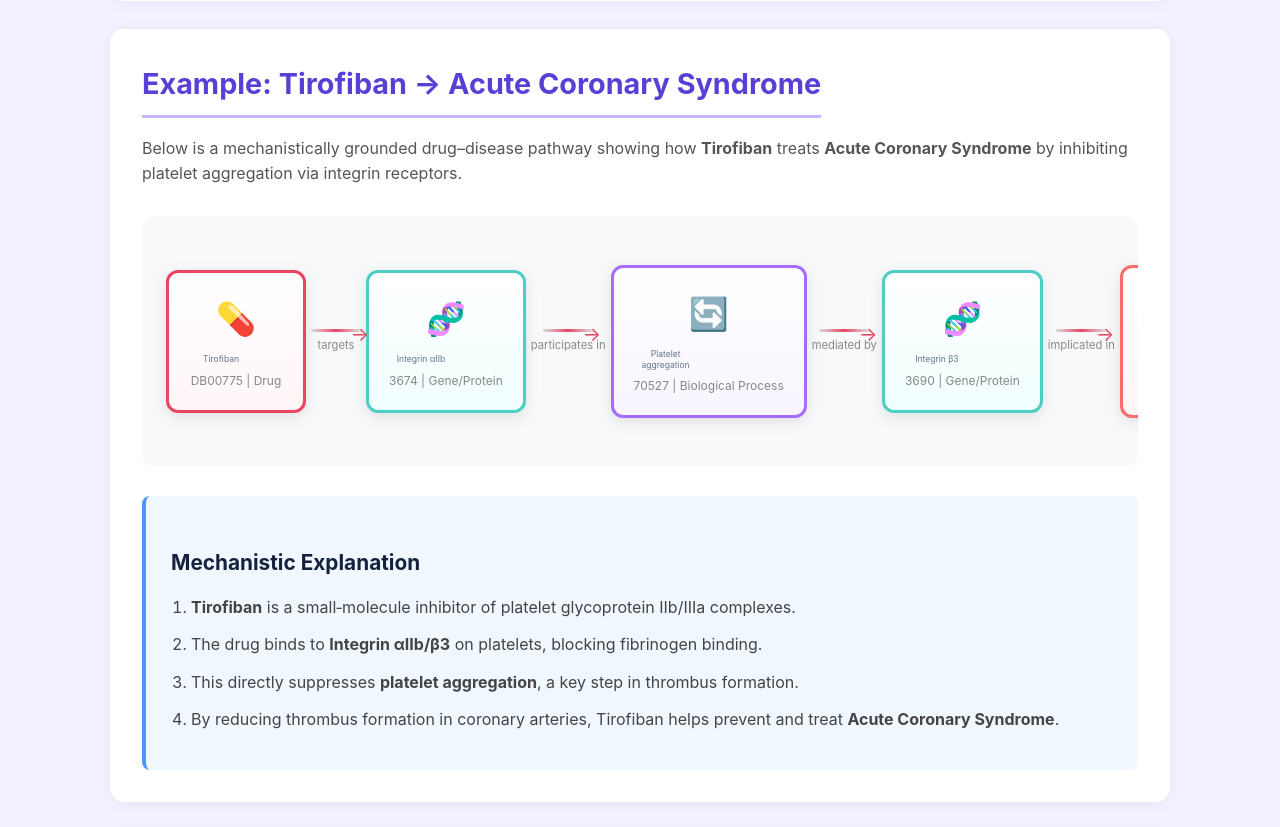
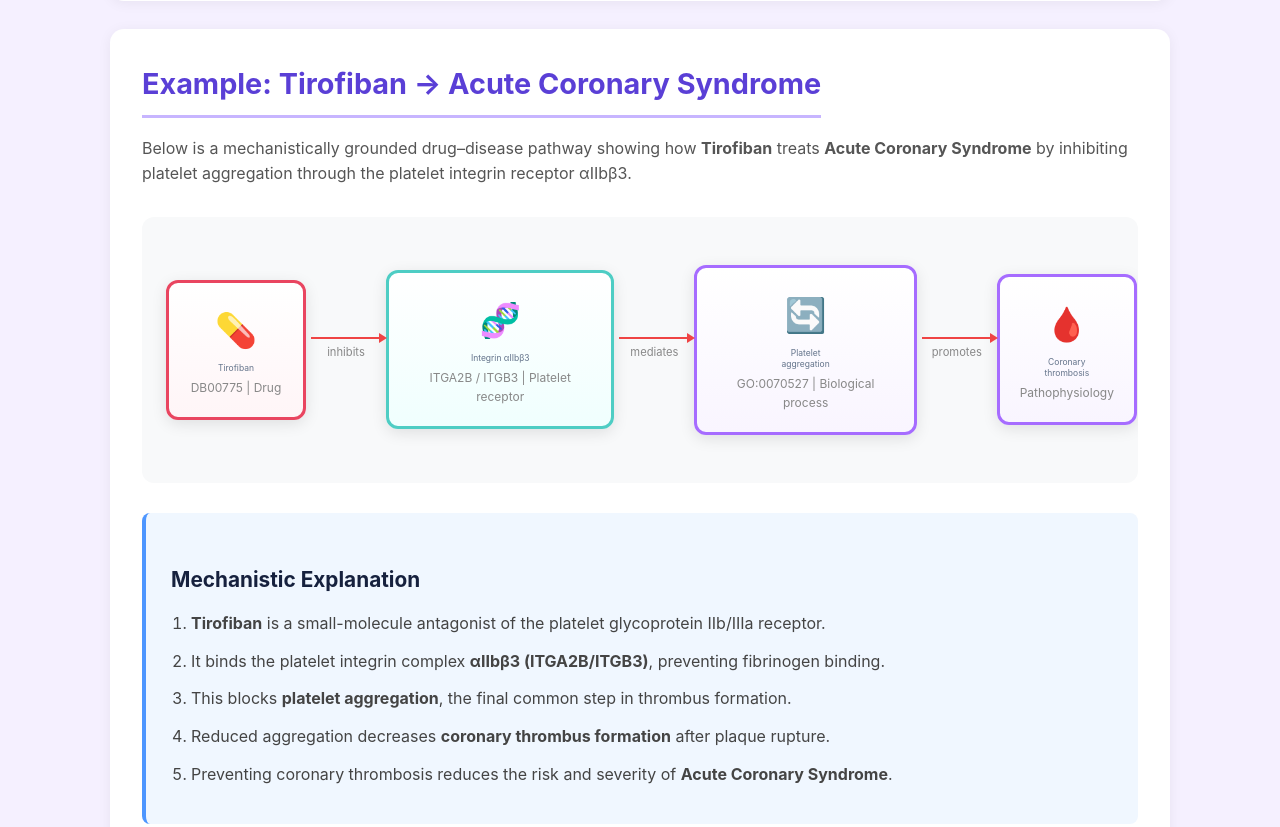
Before and after one commit to maxxyhc/PrimeKG-Pathfinding-Algorithm-Benchmark-Laboratory, a plain HTML site: page index.html in a window 1280 px wide. Shown: the part 1043-1870 px from the top of the page. Drawn offline with Linux system fonts and the light colour scheme.

Commit message:
fixed example pathway and explanation/visual improvements

```diff
--- a/index.html
+++ b/index.html
@@ -73,12 +73,13 @@
   <p>
     Below is a mechanistically grounded drug–disease pathway showing how
     <strong>Tirofiban</strong> treats <strong>Acute Coronary Syndrome</strong>
-        by inhibiting platelet aggregation via integrin receptors.
+    by inhibiting platelet aggregation through the platelet integrin receptor αIIbβ3.
   </p>
 
   <div class="pathway-container">
     <div class="pathway-visualization">
-          <!-- Node 1: Tirofiban -->
+
+      <!-- Node 1 -->
       <div class="pathway-node drug">
         <div class="node-icon">💊</div>
         <div class="node-name">Tirofiban</div>
@@ -87,62 +88,63 @@
 
       <div class="pathway-edge">
         <div class="edge-line"></div>
-            <div class="edge-label">targets</div>
+        <div class="edge-label">inhibits</div>
       </div>
 
-          <!-- Node 2: Integrin alpha-IIb -->
+      <!-- Node 2 -->
       <div class="pathway-node gene">
         <div class="node-icon">🧬</div>
-            <div class="node-name">Integrin αIIb</div>
-            <div class="node-meta">3674 | Gene/Protein</div>
+        <div class="node-name">Integrin αIIbβ3</div>
+        <div class="node-meta">ITGA2B / ITGB3 | Platelet receptor</div>
       </div>
 
       <div class="pathway-edge">
         <div class="edge-line"></div>
-            <div class="edge-label">participates in</div>
+        <div class="edge-label">mediates</div>
       </div>
 
-          <!-- Node 3: Platelet aggregation -->
+      <!-- Node 3 -->
       <div class="pathway-node pathway">
         <div class="node-icon">🔄</div>
         <div class="node-name">Platelet aggregation</div>
-            <div class="node-meta">70527 | Biological Process</div>
+        <div class="node-meta">GO:0070527 | Biological process</div>
       </div>
 
       <div class="pathway-edge">
         <div class="edge-line"></div>
-            <div class="edge-label">mediated by</div>
+        <div class="edge-label">promotes</div>
       </div>
 
-          <!-- Node 4: Integrin beta-3 -->
-          <div class="pathway-node gene">
-            <div class="node-icon">🧬</div>
-            <div class="node-name">Integrin β3</div>
-            <div class="node-meta">3690 | Gene/Protein</div>
+      <!-- Node 4 -->
+      <div class="pathway-node pathway">
+        <div class="node-icon">🩸</div>
+        <div class="node-name">Coronary thrombosis</div>
+        <div class="node-meta">Pathophysiology</div>
       </div>
 
       <div class="pathway-edge">
         <div class="edge-line"></div>
-            <div class="edge-label">implicated in</div>
+        <div class="edge-label">causes</div>
       </div>
 
-          <!-- Node 5: Acute Coronary Syndrome -->
+      <!-- Node 5 -->
       <div class="pathway-node disease">
         <div class="node-icon">🏥</div>
         <div class="node-name">Acute Coronary Syndrome</div>
         <div class="node-meta">D054058 | Disease</div>
       </div>
+
     </div>
   </div>
 
   <div class="pathway-explanation">
     <h3>Mechanistic Explanation</h3>
     <ol>
-          <li><strong>Tirofiban</strong> is a small‑molecule inhibitor of platelet glycoprotein IIb/IIIa complexes.</li>
-          <li>The drug binds to <strong>Integrin αIIb/β3</strong> on platelets, blocking fibrinogen binding.</li>
-          <li>This directly suppresses <strong>platelet aggregation</strong>, a key step in thrombus formation.</li>
-          <li>By reducing thrombus formation in coronary arteries, Tirofiban helps prevent and treat
-              <strong>Acute Coronary Syndrome</strong>.</li>
+      <li><strong>Tirofiban</strong> is a small-molecule antagonist of the platelet glycoprotein IIb/IIIa receptor.</li>
+      <li>It binds the platelet integrin complex <strong>αIIbβ3 (ITGA2B/ITGB3)</strong>, preventing fibrinogen binding.</li>
+      <li>This blocks <strong>platelet aggregation</strong>, the final common step in thrombus formation.</li>
+      <li>Reduced aggregation decreases <strong>coronary thrombus formation</strong> after plaque rupture.</li>
+      <li>Preventing coronary thrombosis reduces the risk and severity of <strong>Acute Coronary Syndrome</strong>.</li>
     </ol>
   </div>
 </section>
--- a/style.css
+++ b/style.css
@@ -248,6 +248,10 @@ a:hover {
     border-radius: 12px;
     padding: 20px;
     min-width: 140px;
+    display: flex;               /* ADD */
+    flex-direction: column;      /* ADD */
+    align-items: center;         /* ADD */
+    justify-content: center;
     text-align: center;
     box-shadow: 0 4px 15px rgba(0,0,0,0.1);
     border: 3px solid;
@@ -279,15 +283,15 @@ a:hover {
 }
 
 .node-icon {
-    font-size: 2rem;
-    margin-bottom: 10px;
+    font-size: 2.1rem;
+    margin-bottom: 6px;
 }
 
 .node-name {
-    font-weight: 600;
-    font-size: 0.95rem;
+    font-weight: 700;
+    font-size: 1.05rem;
     color: #1a1a2e;
-    margin-bottom: 5px;
+    margin-bottom: 4px;
 }
 
 .node-meta {
@@ -303,19 +307,20 @@ a:hover {
 }
 
 .edge-line {
-    width: 50px;
-    height: 3px;
-    background: linear-gradient(90deg, #ddd, #e94560, #ddd);
-    position: relative;
+  width: 70px;
+  height: 2px;
+  background: #ef4444;
+  position: relative;
 }
 
 .edge-line::after {
-    content: '→';
-    position: absolute;
-    right: -8px;
-    top: -10px;
-    color: #e94560;
-    font-size: 1.2rem;
+  content: "";
+  position: absolute;
+  right: -6px;
+  top: -4px;
+  border-left: 8px solid #ef4444;
+  border-top: 5px solid transparent;
+  border-bottom: 5px solid transparent;
 }
 
 .edge-label {
```
Lines whose indentation alone changed are shown as unchanged.
